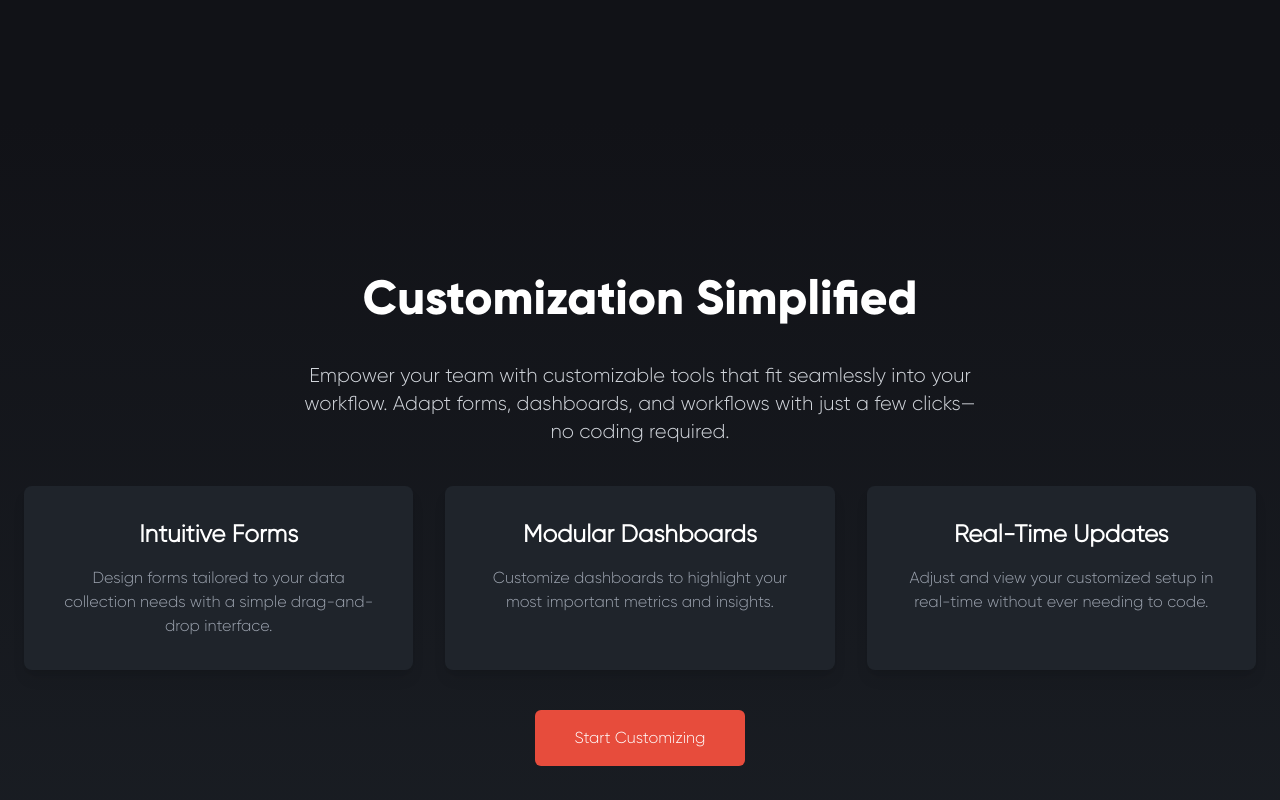
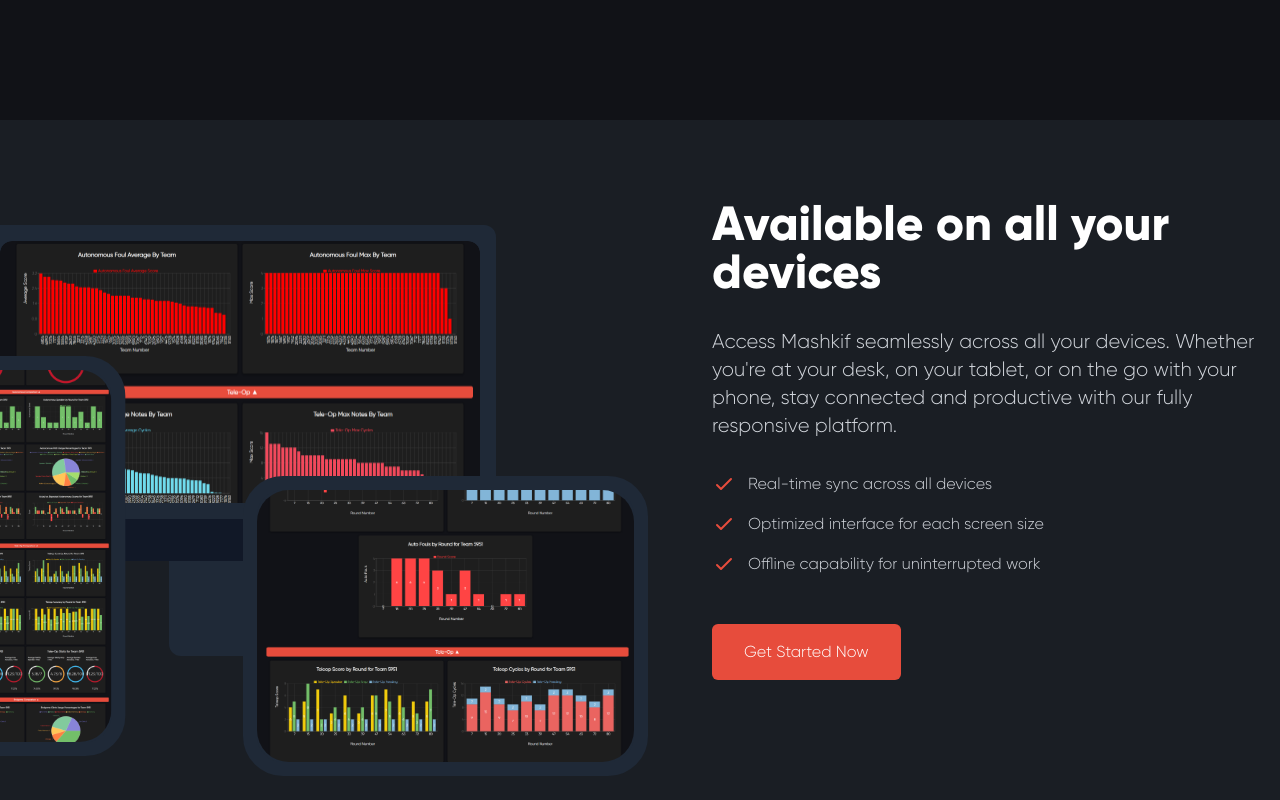
Before and after one commit to AsafMeizner/MAshkif-website, a Next.js app: page / in a window 1280 px wide. Shown: the part 3080-3880 px from the top of the page. Built offline with nearby package versions, Linux system fonts and the light colour scheme.

Commit message:
added back device mockup sections

```diff
--- a/src/app/page.tsx
+++ b/src/app/page.tsx
@@ -188,6 +188,84 @@
         </div>
       </main>
 
+      {/* Device Mockups Section */}
+      <div
+        ref={mockupsRef}
+        className={`min-h-screen bg-[#1a1e24] text-white py-20 transition-transform duration-1000 ${
+          mockupInView ? "animate-slide-up-fade" : "opacity-0"
+        } relative`}
+      >
+        <div className="max-w-7xl mx-auto px-6 relative z-10">
+          <div className="grid grid-cols-1 lg:grid-cols-2 gap-12 items-center">
+            <div className="relative space-y-6">
+              {/* Desktop Mockup */}
+              <div className="hover:scale-105 transition-transform animate-sway">
+                <div className="relative mx-auto border-gray-800 bg-gray-800 border-[16px] rounded-t-xl h-[172px] max-w-[301px] md:h-[294px] md:max-w-[512px] -translate-x-20">
+                  <div className="rounded-xl overflow-hidden h-[140px] md:h-[262px]">
+                    <img src="/all-teams.png" className="h-[140px] md:h-[262px] w-full rounded-xl object-cover" alt="Desktop version" />
+                  </div>
+                </div>
+                <div className="relative mx-auto bg-gray-900 rounded-b-xl h-[24px] max-w-[301px] md:h-[42px] md:max-w-[512px] -translate-x-20"></div>
+                <div className="relative mx-auto bg-gray-800 rounded-b-xl h-[55px] max-w-[83px] md:h-[95px] md:max-w-[142px] -translate-x-20"></div>
+              </div>
+
+              {/* Tablet Mockup */}
+              <div className="absolute -right-8 top-1/2 transform translate-x-1/8 translate-y-3 hover:-rotate-3 animate-sway-slow transition-transform">
+                <div className="relative border-gray-800 bg-gray-800 border-[14px] rounded-[2.5rem] h-[300px] w-[405px] md:h-[300px] md:w-[405px]">
+                  <div className="rounded-[2rem] overflow-hidden h-[272px] w-[377px] bg-white">
+                    <img src="/specific-team.png" className="h-full w-full object-cover" alt="Tablet version" />
+                  </div>
+                </div>
+              </div>
+
+              {/* Phone Mockup */}
+              <div className="absolute -left-8 bottom-0 transform -translate-x-1/3 translate-y-1/4 hover:rotate-6 animate-sway-faster transition-transform">
+                <div className="relative border-gray-800 bg-gray-800 border-[14px] rounded-[2.5rem] h-[400px] w-[200px]">
+                  <div className="rounded-[2rem] overflow-hidden w-[172px] h-[372px] bg-white">
+                    <img src="/comparison.png" className="w-full h-full object-cover" alt="Mobile version" />
+                  </div>
+                </div>
+              </div>
+            </div>
+
+            {/* Text Content */}
+            <div className="space-y-8 lg:pl-12">
+              <h2 className="text-5xl font-bold" style={{ fontFamily: "Gilroy-ExtraBold" }}>
+                Available on all your devices
+              </h2>
+              <p className="text-xl text-gray-300">
+                Access Mashkif seamlessly across all your devices. Whether you're at your desk, on your tablet, or on the go with your phone, stay connected and productive with our fully responsive platform.
+              </p>
+              <ul className="space-y-4 text-gray-300">
+                <li className="flex items-center gap-3">
+                  <svg className="w-6 h-6 text-[#e74c3c]" fill="none" stroke="currentColor" viewBox="0 0 24 24">
+                    <path strokeLinecap="round" strokeLinejoin="round" strokeWidth="2" d="M5 13l4 4L19 7"></path>
+                  </svg>
+                  Real-time sync across all devices
+                </li>
+                <li className="flex items-center gap-3">
+                  <svg className="w-6 h-6 text-[#e74c3c]" fill="none" stroke="currentColor" viewBox="0 0 24 24">
+                    <path strokeLinecap="round" strokeLinejoin="round" strokeWidth="2" d="M5 13l4 4L19 7"></path>
+                  </svg>
+                  Optimized interface for each screen size
+                </li>
+                <li className="flex items-center gap-3">
+                  <svg className="w-6 h-6 text-[#e74c3c]" fill="none" stroke="currentColor" viewBox="0 0 24 24">
+                    <path strokeLinecap="round" strokeLinejoin="round" strokeWidth="2" d="M5 13l4 4L19 7"></path>
+                  </svg>
+                  Offline capability for uninterrupted work
+                </li>
+              </ul>
+              <div className="flex items-center gap-6 pt-4">
+                <button className="bg-[#e74c3c] text-white px-8 py-4 rounded-md font-medium hover:bg-[#c0392b] transition-colors">
+                  Get Started Now
+                </button>
+              </div>
+            </div>
+          </div>
+        </div>
+      </div>
+
       <div className="h-screen bg-gradient-to-b from-[#111217] to-[#1a1e24] text-white flex items-center justify-center">
         <div className="max-w-7xl mx-auto px-6 text-center space-y-10">
           <h2 className="text-5xl font-bold" style={{ fontFamily: "Gilroy-ExtraBold" }}>
```
